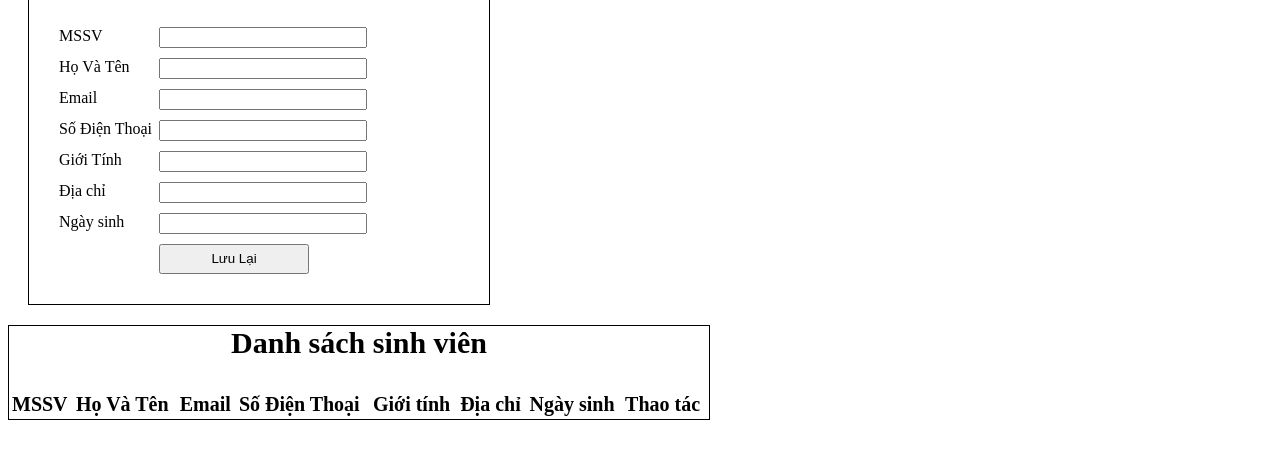
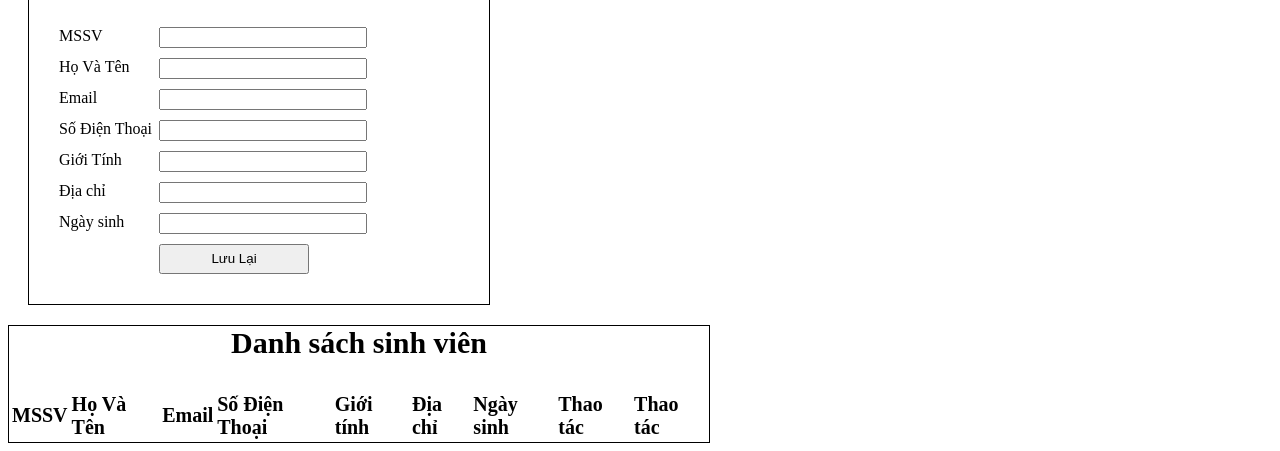
Before and after one commit to Hanh-1301/Bi-n-ki-u-d-li-u-v-to-n-t-, a plain HTML site: page c1124l11/Casestudymd2/quanlysinhvien.html in a window 1280 px wide. Shown: the part 433-884 px from the top of the page. Before the commit the page ends 861 px from the top, so only its background shows below. Drawn offline with Linux system fonts and the light colour scheme.

Commit message:
Add Casestudymd2

```diff
--- a/c1124l11/Casestudymd2/quanlysinhvien.html
+++ b/c1124l11/Casestudymd2/quanlysinhvien.html
@@ -41,6 +41,7 @@
          <td>Địa chỉ </td>
          <td>Ngày sinh</td>
          <td>Thao tác</td>
+         <td>Thao tác</td>
        </tr>
      </table>
    </div>
```
